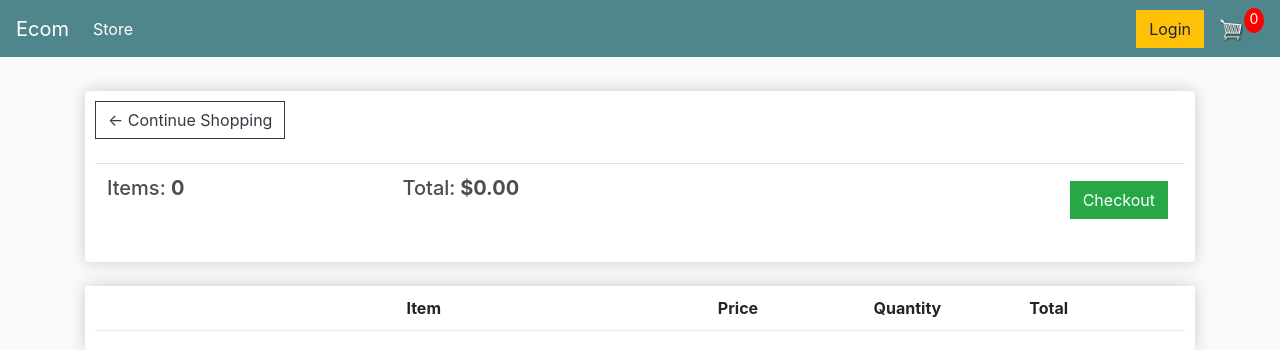
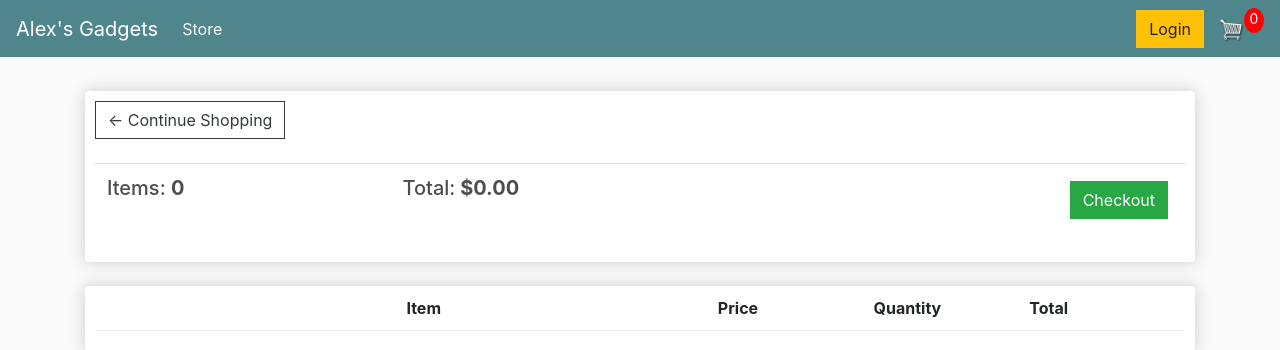
Before and after one commit to AleksandreImerati/ITC-4214, a Django app: page /cart/ in a window 1280 px wide. Shown: the top 350 px of the page. Run offline with Django 3.2, Linux system fonts and the light colour scheme; lists and menus that the app fills with data are empty; some libraries are stand-ins or nearby versions.

Commit message:
Update main.html

```diff
--- a/store/templates/store/main.html
+++ b/store/templates/store/main.html
@@ -2,7 +2,7 @@
 {% load static %}
 <html>
 <head>
-    <title>Ecom</title>
+    <title>Alex's Gadgets</title>
 
     <meta name="viewport" content="width=device-width, initial-scale=1, maximum-scale=1, minimum-scale=1"/>
 
@@ -38,7 +38,7 @@
 <body>
 
 <nav class="navbar navbar-expand-lg navbar-dark bg-dark">
-    <a class="navbar-brand" href="{% url 'store' %}">Ecom</a>
+    <a class="navbar-brand" href="{% url 'store' %}">Alex's Gadgets</a>
     <button class="navbar-toggler" type="button" data-toggle="collapse" data-target="#navbarSupportedContent"
             aria-controls="navbarSupportedContent" aria-expanded="false" aria-label="Toggle navigation">
         <span class="navbar-toggler-icon"></span>
```
